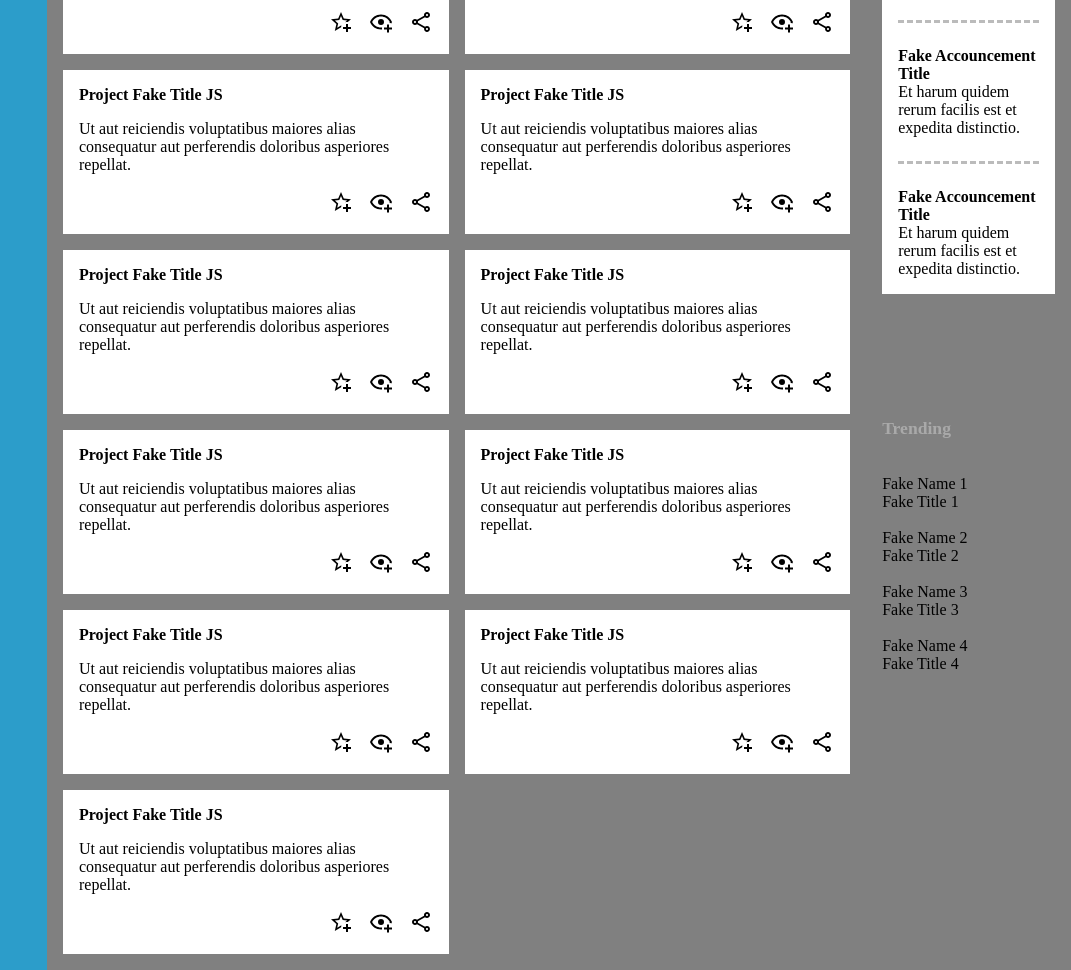
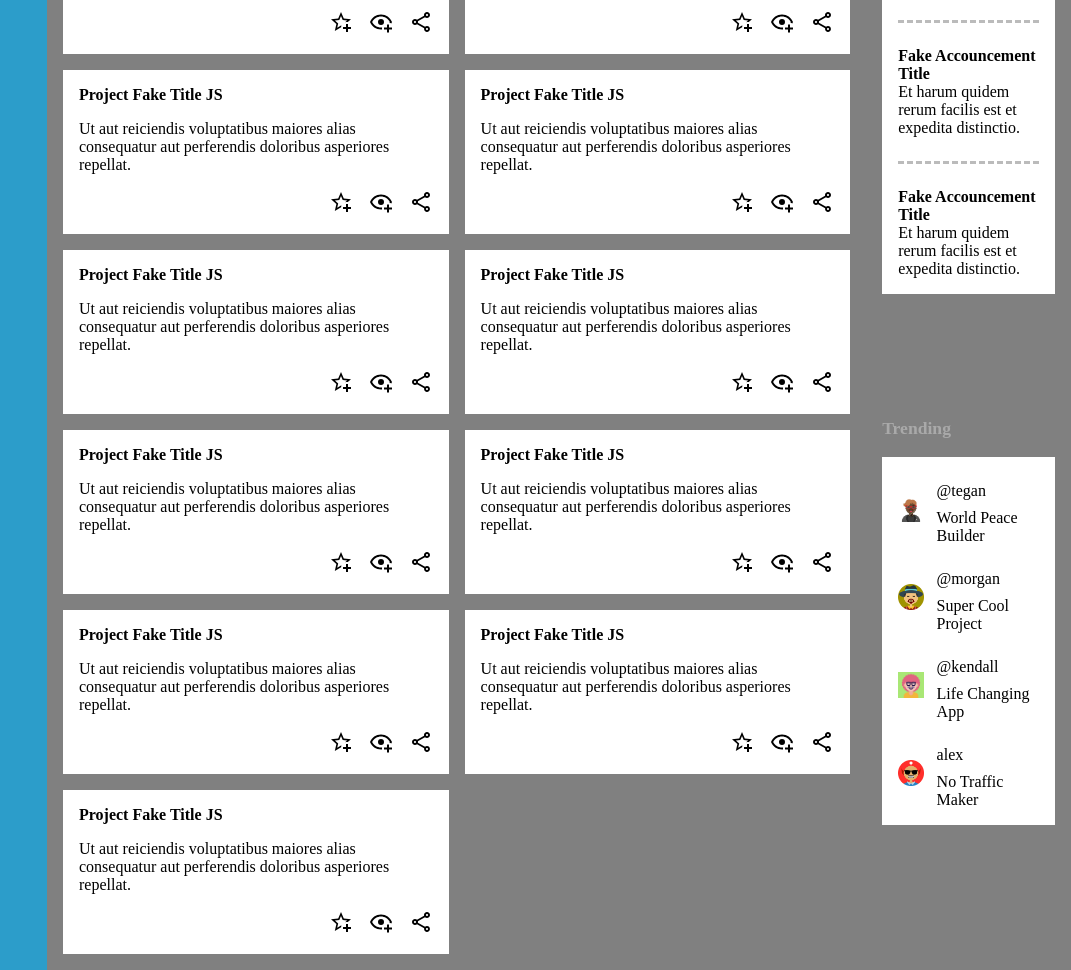
Before and after one commit to wszhan/TOP-project-admin-dashboard, a plain HTML site: page index.html in a window 1280 px wide. Shown: the part 392-1362 px from the top of the page, without its empty margins (209-1280 px from the left). Drawn offline with Linux system fonts and the light colour scheme; a web font is replaced by a local one.

Commit message:
add styles to trending area

```diff
--- a/index.html
+++ b/index.html
@@ -136,32 +136,26 @@
         </div>
         <div class="trending">
             <p class="trending-area-header">Trending</p>
-            <div class="trending-profile">
-                <img src="" alt="" class="trending-avatar">
-                <div class="trending-profile">
-                    <p class="trending-username">Fake Name 1</p>
-                    <p class="trending-user-title">Fake Title 1</p>
+            <div class="trending-profiles-container">
+                <div class="trending-profile-card">
+                    <img src="./assets/avatars/james.png" alt="" class="trending-avatar">
+                    <p class="trending-username">@tegan</p>
+                    <p class="trending-user-title">World Peace Builder</p>
                 </div>
-            </div>
-            <div class="trending-profile">
-                <img src="" alt="" class="trending-avatar">
-                <div class="trending-profile">
-                    <p class="trending-username">Fake Name 2</p>
-                    <p class="trending-user-title">Fake Title 2</p>
+                <div class="trending-profile-card">
+                    <img src="./assets/avatars/juan.png" alt="" class="trending-avatar">
+                    <p class="trending-username">@morgan</p>
+                    <p class="trending-user-title">Super Cool Project</p>
                 </div>
-            </div>
-            <div class="trending-profile">
-                <img src="" alt="" class="trending-avatar">
-                <div class="trending-profile">
-                    <p class="trending-username">Fake Name 3</p>
-                    <p class="trending-user-title">Fake Title 3</p>
+                <div class="trending-profile-card">
+                    <img src="./assets/avatars/jimmy.png" alt="" class="trending-avatar">
+                    <p class="trending-username">@kendall</p>
+                    <p class="trending-user-title">Life Changing App</p>
                 </div>
-            </div>
-            <div class="trending-profile">
-                <img src="" alt="" class="trending-avatar">
-                <div class="trending-profile">
-                    <p class="trending-username">Fake Name 4</p>
-                    <p class="trending-user-title">Fake Title 4</p>
+                <div class="trending-profile-card">
+                    <img src="./assets/avatars/satoshi.png" alt="" class="trending-avatar">
+                    <p class="trending-username">alex</p>
+                    <p class="trending-user-title">No Traffic Maker</p>
                 </div>
             </div>
         </div>
--- a/styles.css
+++ b/styles.css
@@ -261,3 +261,22 @@ img {
     border-top: 3px dashed #bbb;
     padding-top: var(--announcement-cards-row-gap);
 }
+.trending-profiles-container {
+    background-color: var(--card-background-color);
+    padding: 1em;
+    display: flex;
+    flex-direction: column;
+    row-gap: 1em;
+}
+.trending-profile-card {
+    display: grid;
+    grid-template-columns: 1fr 4fr;
+    grid-template-rows: 1fr 1fr;
+    column-gap: .8em;
+    justify-content: start;
+    align-items: center;
+}
+.trending-profile-card > img {
+    object-fit: cover;
+    grid-row: 1 / span 2;
+}
```
